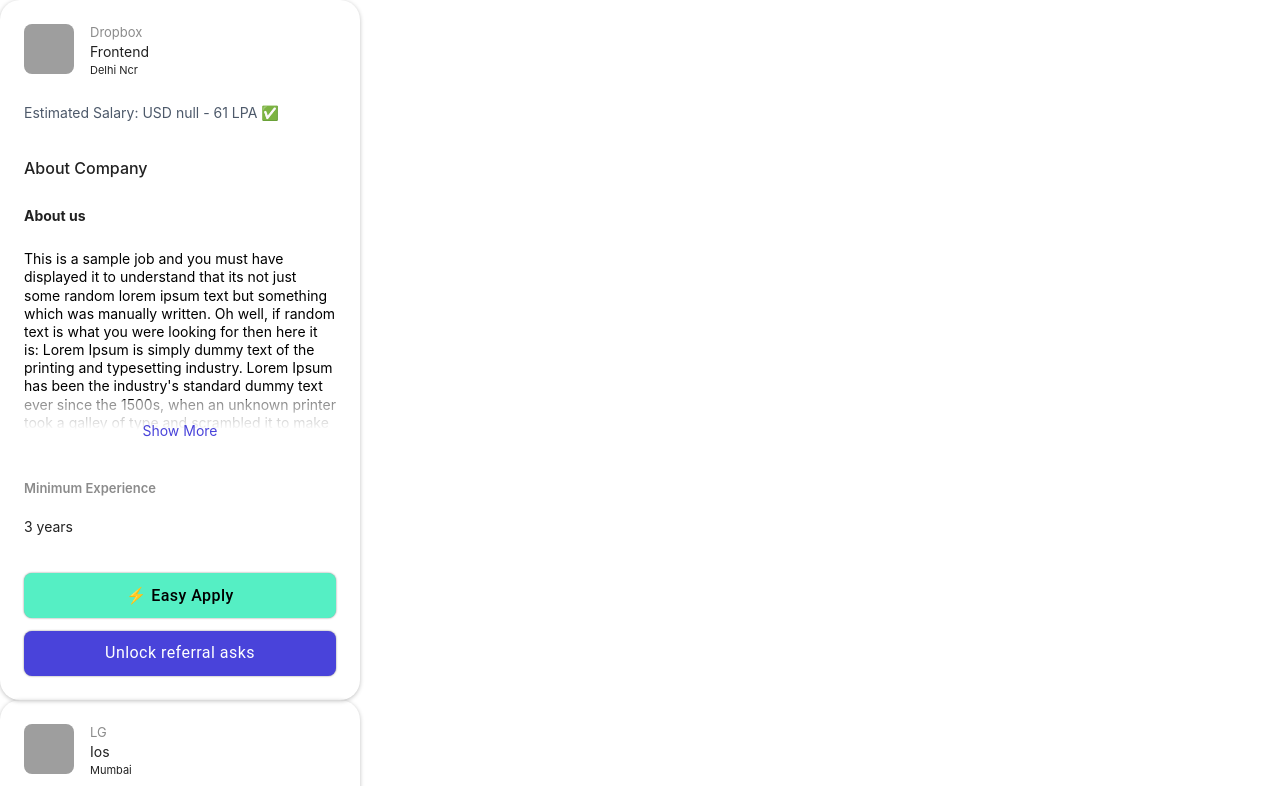
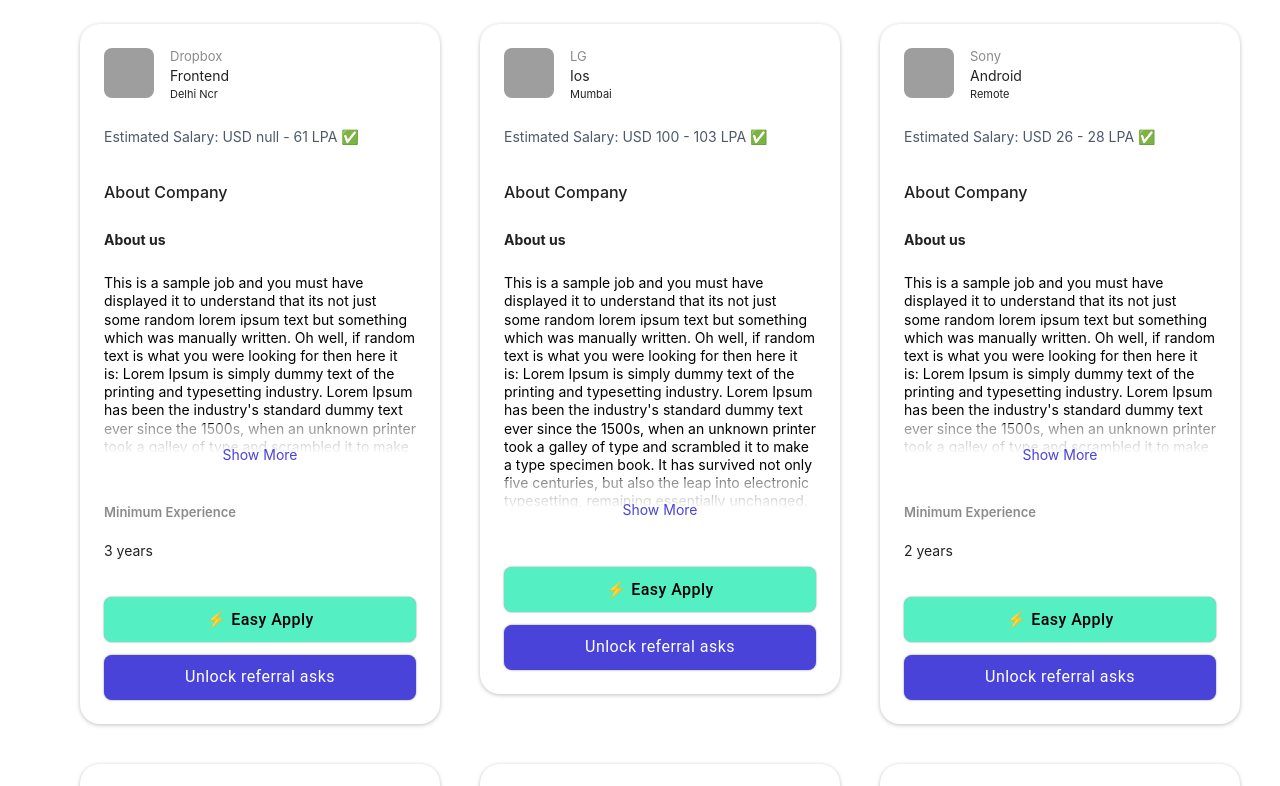
Before and after one commit to satyamrkushwaha/satyam-weekday-assignment, a React (Create React App) app: page / in a window 1280 px wide. Shown: the top 786 px of the page. Built offline with nearby package versions, Linux system fonts and the light colour scheme; grey boxes are pictures that could not be loaded.

Commit message:
[UI Update] Styling for main page done

```diff
--- a/src/App.css
+++ b/src/App.css
@@ -1,38 +1,18 @@
-.App {
-  text-align: center;
+.main-container {
+  padding: 0 30px 30px;
 }
 
-.App-logo {
-  height: 40vmin;
-  pointer-events: none;
+.companies-list {
+  display: flex;
+  flex-wrap: wrap;
+  align-self: center;
+  justify-content: flex-start;
+  gap: 40px;
+  margin-left: 50px;
+  padding-top: 1.5rem;
 }
 
-@media (prefers-reduced-motion: no-preference) {
-  .App-logo {
-    animation: App-logo-spin infinite 20s linear;
-  }
+.company-card:hover{
+  transition: all .2s ease-in-out;
+  transform: scale(1.01);
 }
-
-.App-header {
-  background-color: #282c34;
-  min-height: 100vh;
-  display: flex;
-  flex-direction: column;
-  align-items: center;
-  justify-content: center;
-  font-size: calc(10px + 2vmin);
-  color: white;
-}
-
-.App-link {
-  color: #61dafb;
-}
-
-@keyframes App-logo-spin {
-  from {
-    transform: rotate(0deg);
-  }
-  to {
-    transform: rotate(360deg);
-  }
-}
--- a/src/App.js
+++ b/src/App.js
@@ -22,6 +22,7 @@ function App() {
 
   return (
     <div className="App">
+    <div className='main-container'>
       <div className='companies-list'>
         {data && data.map((item, index) => {
           return (<>
@@ -32,6 +33,7 @@ function App() {
           )
         })}
       </div>
+      </div>
     </div>
   );
 }
```
